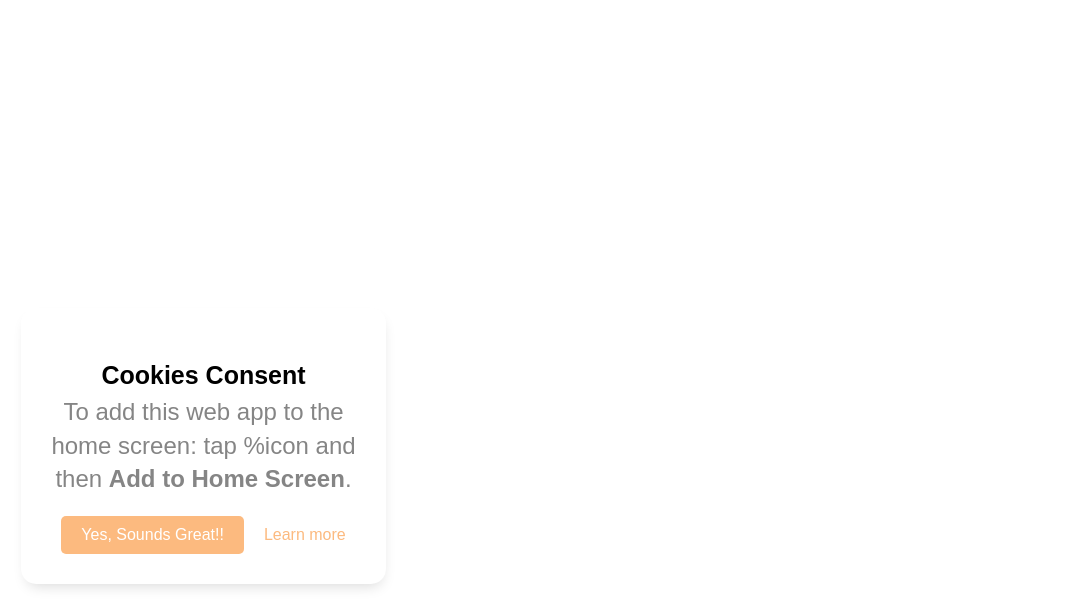
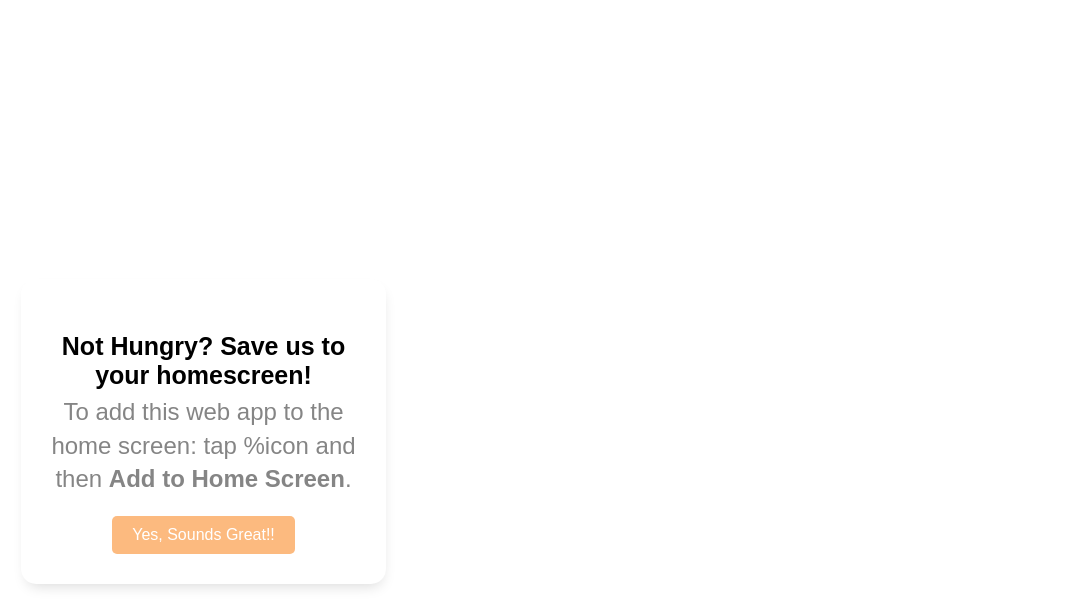
Before and after one commit to atomic-zed/atomic-zed.github.io, a plain HTML site: page index.html in a window 1280 px wide. Shown: the part 186-800 px from the top of the page, without its empty margins (9-1083 px from the left). Drawn offline with Linux system fonts and the light colour scheme.

Commit message:
change messaging

```diff
--- a/index.html
+++ b/index.html
@@ -67,11 +67,10 @@
 		<div class="wrapper">
 			<img src="#" alt="">
 			<div class="content">
-			  <header>Cookies Consent</header>
+			  <header>Not Hungry? Save us to your homescreen!</header>
 			  <p>To add this web app to the home screen: tap %icon and then <strong>Add to Home Screen</strong>.</p>
 			  <div class="buttons">
 				<button class="item">Yes, Sounds Great!!</button>
-				<a href="#" class="item">Learn more</a>
 			  </div>
 			</div>
 		  </div>
```
